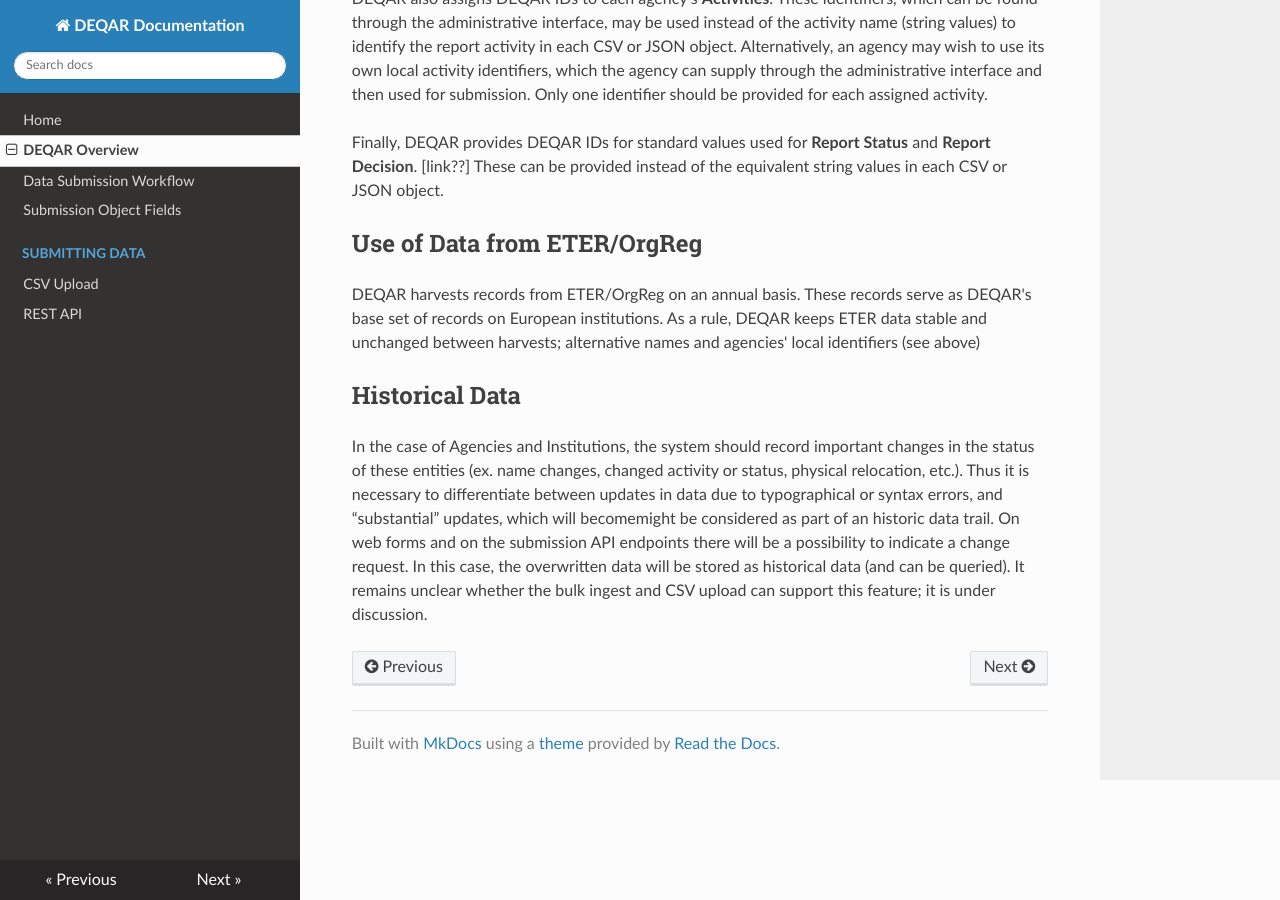
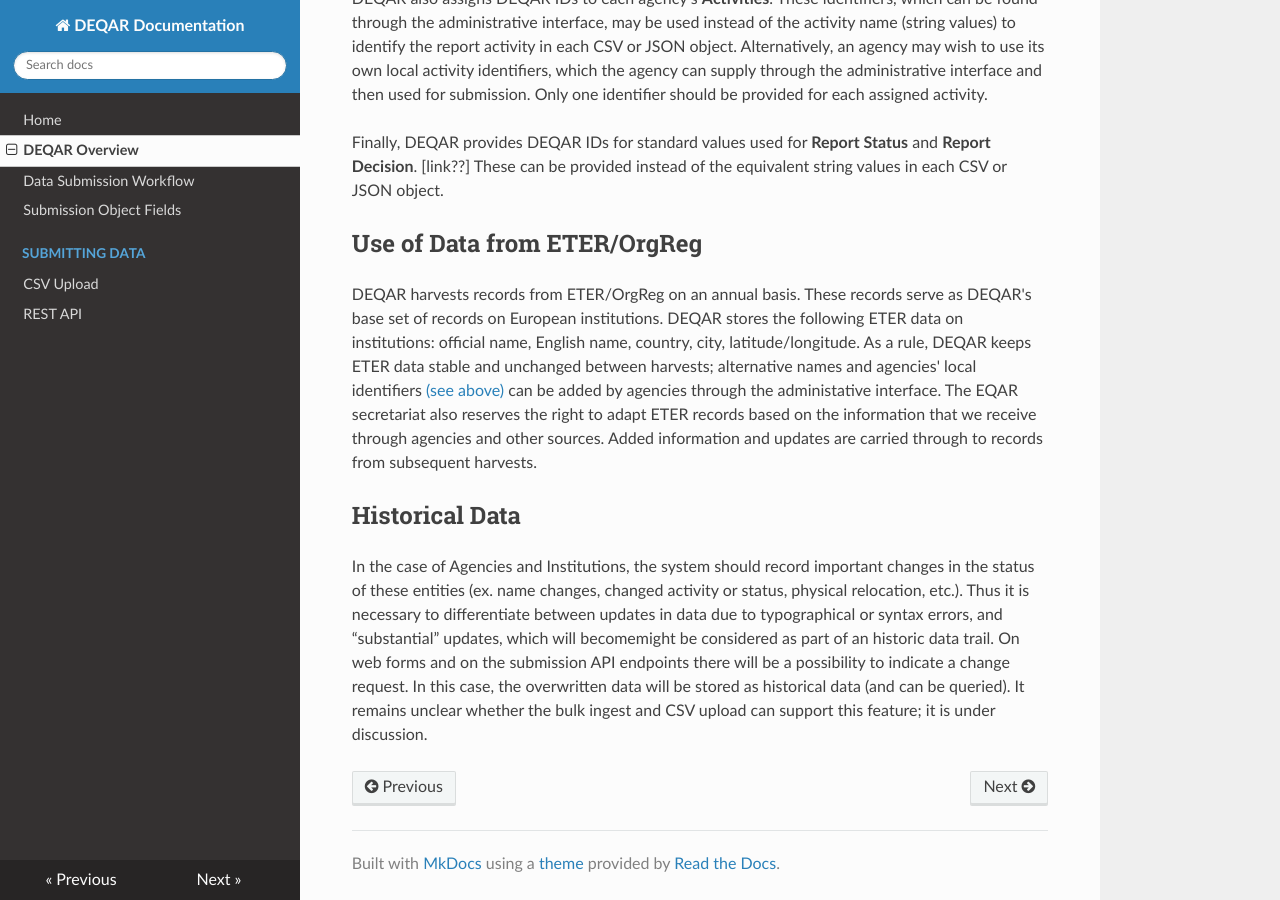
Before and after one commit to EQAR/deqar-docs, an MkDocs documentation site: the page built from docs/DEQAR_overview.md, in a window 1280 px wide and 900 px high, scrolled down 4016 px. Built offline with MkDocs 1.6.1, drawn with Linux system fonts in a browser that asks for light colours; nearby versions of some CDN libraries; old or Windows-style settings are respelled for this version of MkDocs.

Commit message:
Update DEQAR_overview.md

```diff
--- a/docs/DEQAR_overview.md
+++ b/docs/DEQAR_overview.md
@@ -80,7 +80,7 @@ Finally, DEQAR provides DEQAR IDs for standard values used for **Report Status**
 Use of Data from ETER/OrgReg
 ----------------------------
 
-DEQAR harvests records from ETER/OrgReg on an annual basis. These records serve as DEQAR's base set of records on European institutions. As a rule, DEQAR keeps ETER data stable and unchanged between harvests; alternative names and agencies' local identifiers (see above)
+DEQAR harvests records from ETER/OrgReg on an annual basis. These records serve as DEQAR's base set of records on European institutions. DEQAR stores the following ETER data on institutions: official name, English name, country, city, latitude/longitude. As a rule, DEQAR keeps ETER data stable and unchanged between harvests; alternative names and agencies' local identifiers [(see above)](https://docs.deqar.eu/DEQAR_overview/#identifying-entities) can be added by agencies through the administative interface. The EQAR secretariat also reserves the right to adapt ETER records based on the information that we receive through agencies and other sources. Added information and updates are carried through to records from subsequent harvests.
 
 Historical Data
 ---------------
```
